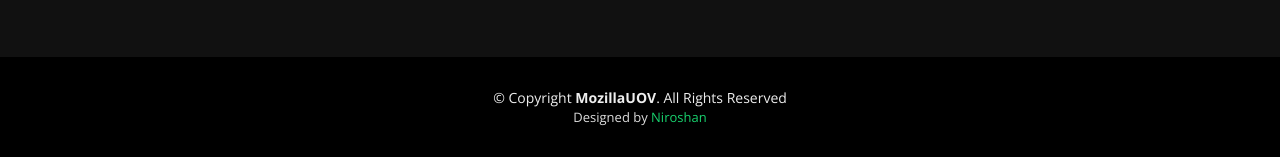
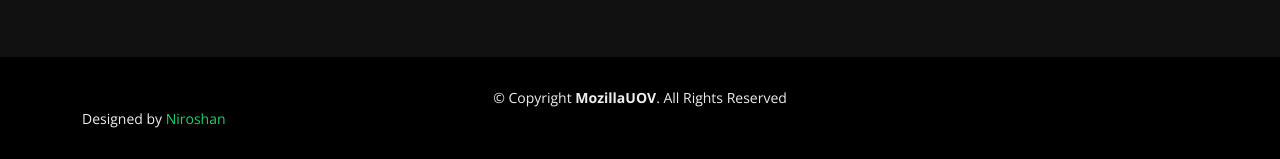
Before and after one commit to MozillaUOV/mozillauov, a plain HTML site: page index.html in a window 1280 px wide. Shown: the part 4673-4832 px from the top of the page. Drawn offline with nearby package versions, Linux system fonts and the light colour scheme.

Commit message:
Update index.html
footer remove

```diff
--- a/index.html
+++ b/index.html
@@ -692,14 +692,14 @@
       <div class="copyright">
         &copy; Copyright <strong>MozillaUOV</strong>. All Rights Reserved
       </div>
-      <div class="credits">
+      <div >
         <!--
         All the links in the footer should remain intact.
         You can delete the links only if you purchased the pro version.
         Licensing information: https://bootstrapmade.com/license/
         Purchase the pro version with working PHP/AJAX contact form: https://bootstrapmade.com/buy/?theme=BizPage
       -->
-        Designed by <a href="https://bootstrapmade.com/">Niroshan</a>
+        Designed by <a href="#">Niroshan</a>
       </div>
     </div>
   </footer><!-- End Footer -->
```
